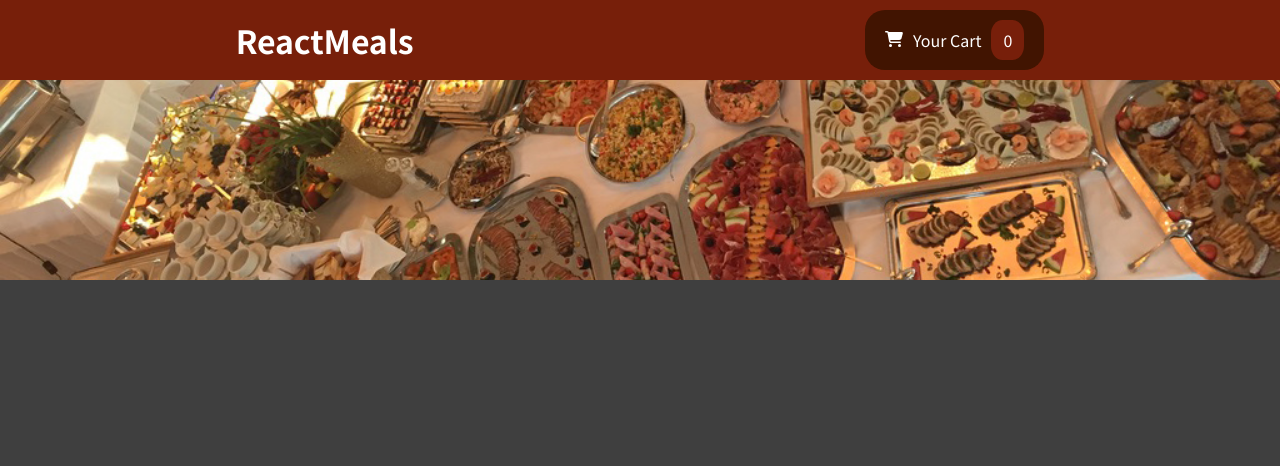
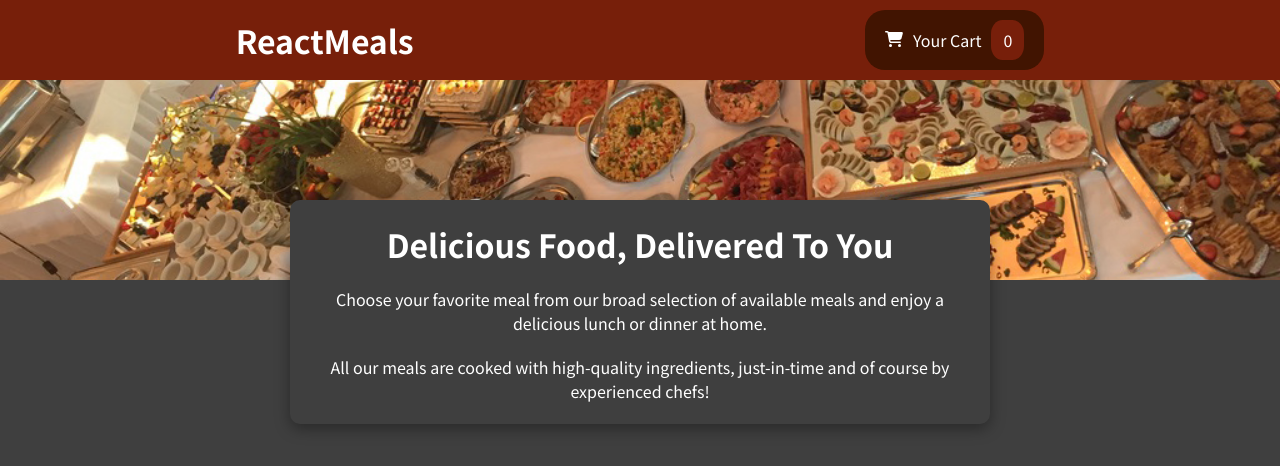
Before and after one commit to Ashish0016op/Restaurant_app, a React (Create React App) app: page / in a window 1280 px wide. Shown: the top 466 px of the page. Built offline with nearby package versions, Linux system fonts and the light colour scheme.

Commit message:
Summary_commit

```diff
--- a/src/components/Banner/Banner.css
+++ b/src/components/Banner/Banner.css
@@ -4,4 +4,33 @@
     background-size: cover;
     background-position: center;
     background-repeat: no-repeat;
+    position: relative;
 }
+.s_box {
+    display: flex;
+    justify-content: center;
+}
+.summary_card_box{
+    max-width: 700px;
+    height: fit-content;
+    border-radius: 10px;
+    text-align: center;
+    padding: 11px;
+    box-shadow: rgba(0, 0, 0, 0.35) 0px 5px 15px;
+    position: absolute;
+    top: 25%;
+    background-color: #3f3f3f;
+    color: #ffffff;
+}
+
+.card_content{
+    display: flex;
+    flex-direction: column;
+    gap: 20px;
+    padding-top: 10px;
+    padding-bottom: 10px;
+}
+.summ_heading{
+    font-size: xx-large;
+    font-weight: bold;
+}
--- a/src/components/Banner/Banner.js
+++ b/src/components/Banner/Banner.js
@@ -1,11 +1,43 @@
-import React from 'react'
-import MealImg from '../../assets/meals.jpg';
-import './Banner.css';
+import React from "react";
+import MealImg from "../../assets/meals.jpg";
+import "./Banner.css";
 const Banner = () => {
   return (
-    <div className='banner_box'>
-    </div>
-  )
-}
+    <>
+      <div className="banner_box"></div>
+      <div className="s_box">
+      <div className="summary_card_box">
+        <div className="card_content">
+          <div>
+            <p className="summ_heading">Delicious Food, Delivered To You</p>
+          </div>
+          <div>
+            <p>
+              Choose your favorite meal from our broad selection of available
+              meals and enjoy a delicious lunch or dinner at home.
+            </p>
+          </div>
+          <div>
+            <p>
+              All our meals are cooked with high-quality ingredients,
+              just-in-time and of course by experienced chefs!
+            </p>
+          </div>
+        </div>
+      </div>
+      </div>
+      {/* <div className="sum_card">
+      <div class="card">
+        <p>
+          A glass-like card to demonstrate the{" "}
+          <strong>Glassmorphism UI design</strong> trend.
+        </p>
+        <p class="card-footer">Created by Rahul C.</p>
+      </div>
+      </div> */}
 
-export default Banner
+    </>
+  );
+};
+
+export default Banner;
--- a/src/components/Layouts/Home/Home.js
+++ b/src/components/Layouts/Home/Home.js
@@ -1,7 +1,7 @@
 import React from 'react'
 import Navbar from '../../Navbar/Navbar'
 import Banner from '../../Banner/Banner'
-
+import './Home.css';
 const Home = () => {
   return (
     <>
```
Also changed, not shown: src/components/Layouts/Home/Home.css (added).
